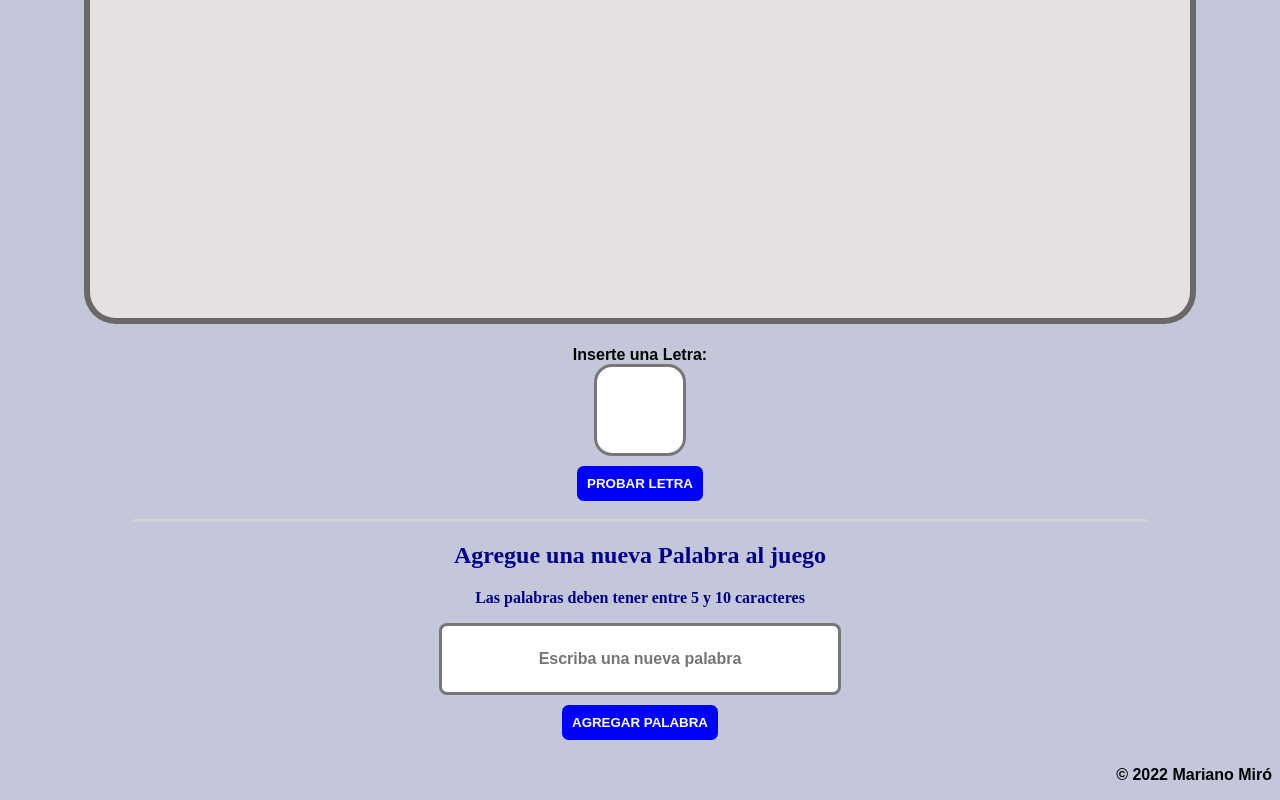
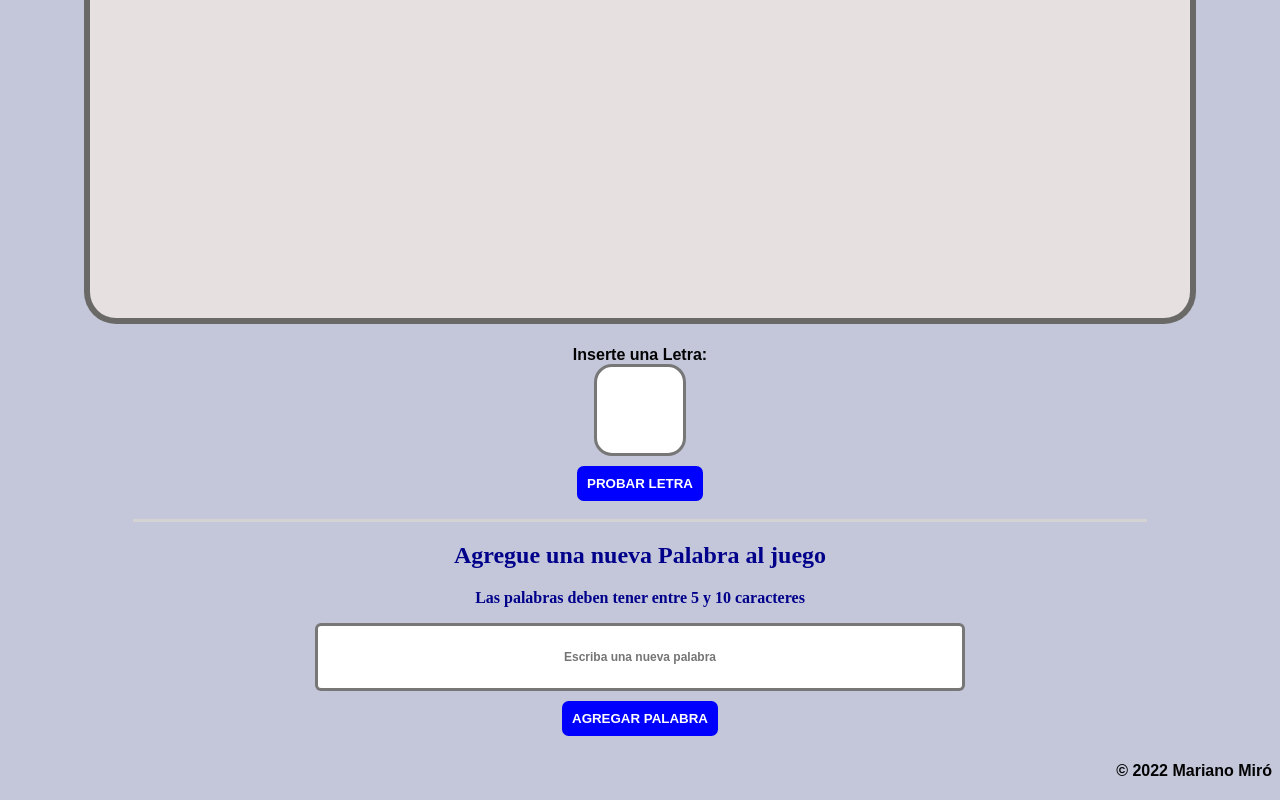
Before and after one commit to BJRomPal/aluraHangman, a plain HTML site: page index.html in a window 1280 px wide. Shown: the part 399-1199 px from the top of the page. Drawn offline with Linux system fonts and the light colour scheme.

Commit message:
Update style.css

```diff
--- a/style.css
+++ b/style.css
@@ -21,11 +21,11 @@
   border-radius: 0.5em;
   border: 3px solid rgba(0, 0, 0, 0.534);
   display: block;
-  font-size: 16px;
+  font-size: 12px;
   font-weight: bold;
   text-align: center;
   padding: 0.5em;
-  width: 30%;
+  width: 50%;
   height: 50px;
   margin-left: auto;
   margin-right: auto;
```
